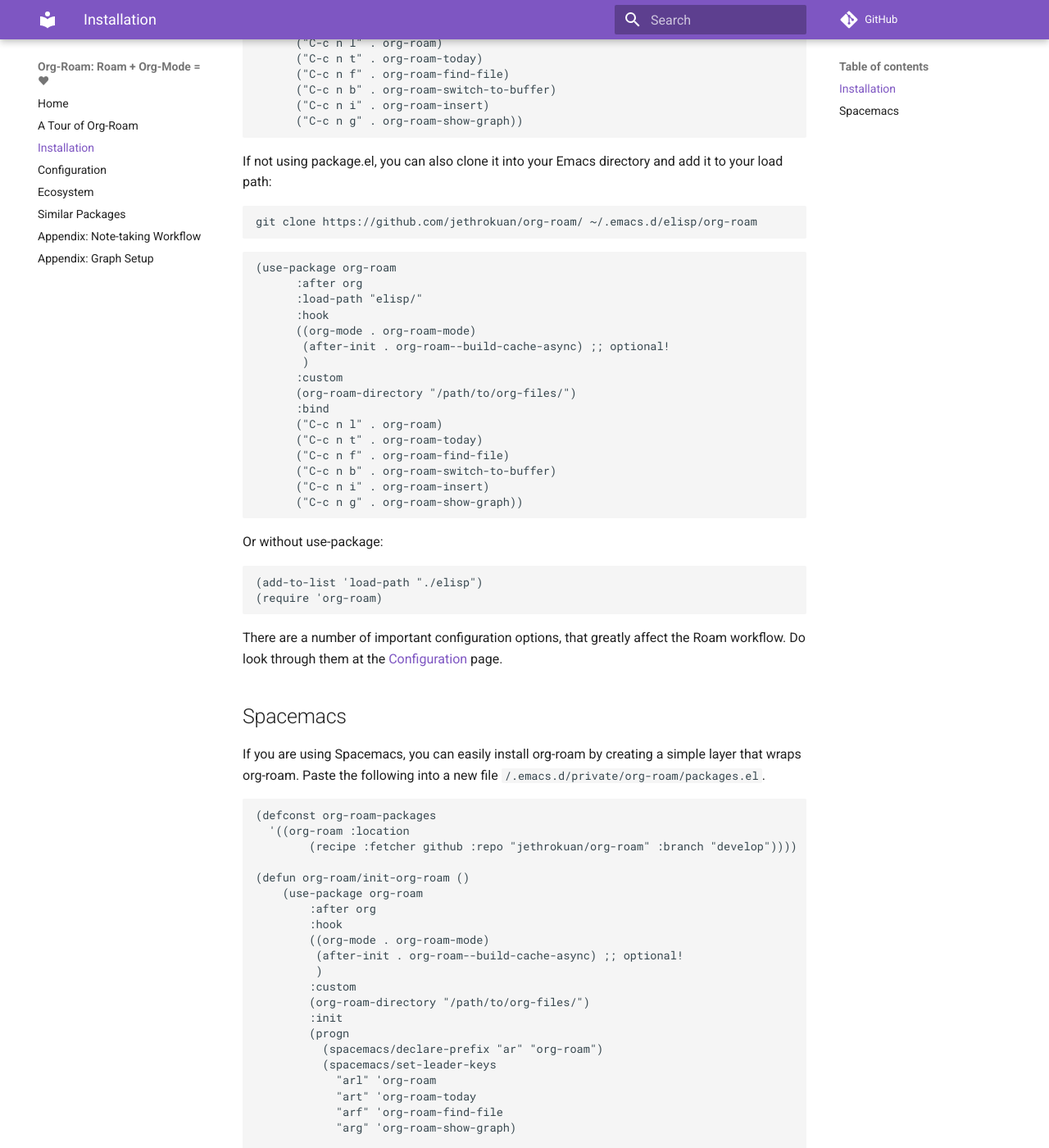
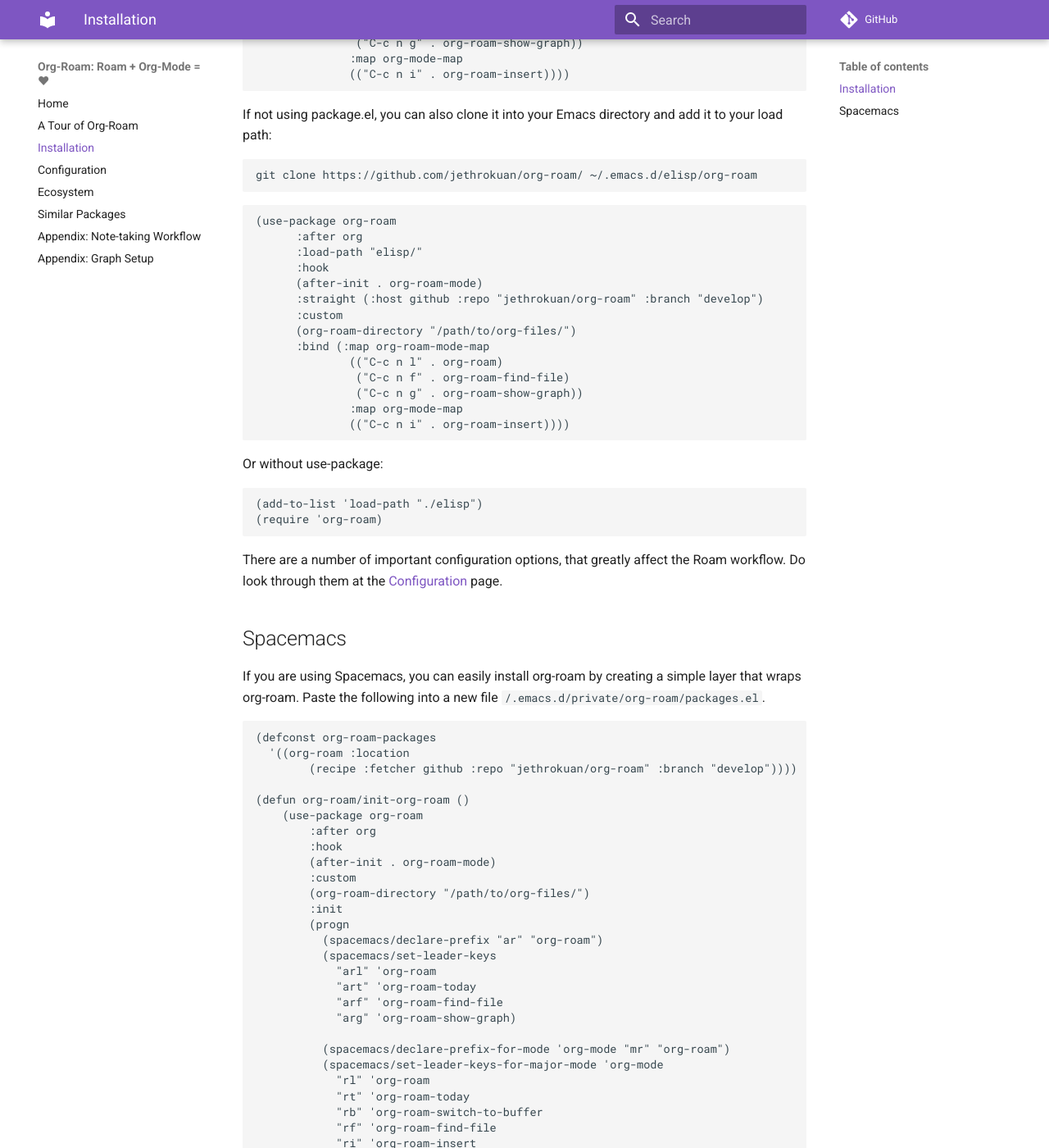
Before and after one commit to org-roam/org-roam, an MkDocs documentation site: the page built from doc/installation.md, in a window 1280 px wide and 1400 px high, scrolled down 430 px. Shown: the whole window at 82% size. Built offline with MkDocs 1.6.1 and Material for MkDocs 9.7.7, drawn with Linux system fonts in a browser that asks for light colours; comment, search, counter and statistics services are not loaded; some of the changed text lies outside the part shown.

Commit message:
(feature): global org-roam-mode (#143)
Makes org-roam-mode a global minor mode. This mode adds an advice to find-file-function, which decides whether to turn on the local post-command-hook and after-save-hook.

It also advices delete-file and rename-file to ensure cache consistency. Also fixes a bug introduced with #142

````diff
--- a/doc/installation.md
+++ b/doc/installation.md
@@ -7,19 +7,16 @@
 (use-package org-roam
       :after org
       :hook
-      ((org-mode . org-roam-mode)
-       (after-init . org-roam--build-cache-async) ;; optional!
-       )
+      (after-init . org-roam-mode)
       :straight (:host github :repo "jethrokuan/org-roam" :branch "develop")
       :custom
       (org-roam-directory "/path/to/org-files/")
-      :bind
-      ("C-c n l" . org-roam)
-      ("C-c n t" . org-roam-today)
-      ("C-c n f" . org-roam-find-file)
-      ("C-c n b" . org-roam-switch-to-buffer)
-      ("C-c n i" . org-roam-insert)
-      ("C-c n g" . org-roam-show-graph))
+      :bind (:map org-roam-mode-map
+              (("C-c n l" . org-roam)
+               ("C-c n f" . org-roam-find-file)
+               ("C-c n g" . org-roam-show-graph))
+              :map org-mode-map
+              (("C-c n i" . org-roam-insert))))
 ```
 
 If not using package.el, you can also clone it into your Emacs
@@ -34,18 +31,16 @@
       :after org
       :load-path "elisp/"
       :hook
-      ((org-mode . org-roam-mode)
-       (after-init . org-roam--build-cache-async) ;; optional!
-       )
+      (after-init . org-roam-mode)
+      :straight (:host github :repo "jethrokuan/org-roam" :branch "develop")
       :custom
       (org-roam-directory "/path/to/org-files/")
-      :bind
-      ("C-c n l" . org-roam)
-      ("C-c n t" . org-roam-today)
-      ("C-c n f" . org-roam-find-file)
-      ("C-c n b" . org-roam-switch-to-buffer)
-      ("C-c n i" . org-roam-insert)
-      ("C-c n g" . org-roam-show-graph))
+      :bind (:map org-roam-mode-map
+              (("C-c n l" . org-roam)
+               ("C-c n f" . org-roam-find-file)
+               ("C-c n g" . org-roam-show-graph))
+              :map org-mode-map
+              (("C-c n i" . org-roam-insert))))
 ```
 
 Or without use-package:
@@ -73,9 +68,7 @@
     (use-package org-roam
         :after org
         :hook
-        ((org-mode . org-roam-mode)
-         (after-init . org-roam--build-cache-async) ;; optional!
-         )
+        (after-init . org-roam-mode)
         :custom
         (org-roam-directory "/path/to/org-files/")
         :init
@@ -91,9 +84,10 @@
           (spacemacs/set-leader-keys-for-major-mode 'org-mode
             "rl" 'org-roam
             "rt" 'org-roam-today
+            "rb" 'org-roam-switch-to-buffer
             "rf" 'org-roam-find-file
             "ri" 'org-roam-insert
-            "rg" 'org-roam-show-graph)
-          )))
+            "rg" 'org-roam-show-graph))))
 ```
+
 Next, append `org-roam` to the `dotspacemacs-configuration-layers` list in your `.spacemacs` configuration file. Reload (`SPC f e R`) or restart Emacs to load `org-roam`. It's functions are available under the prefix `SPC a r` and `, r` when visiting an org-mode buffer.
````
Also changed, not shown: CHANGELOG.md (+2 -0 lines), README.md (+7 -10 lines), 2 other files.
